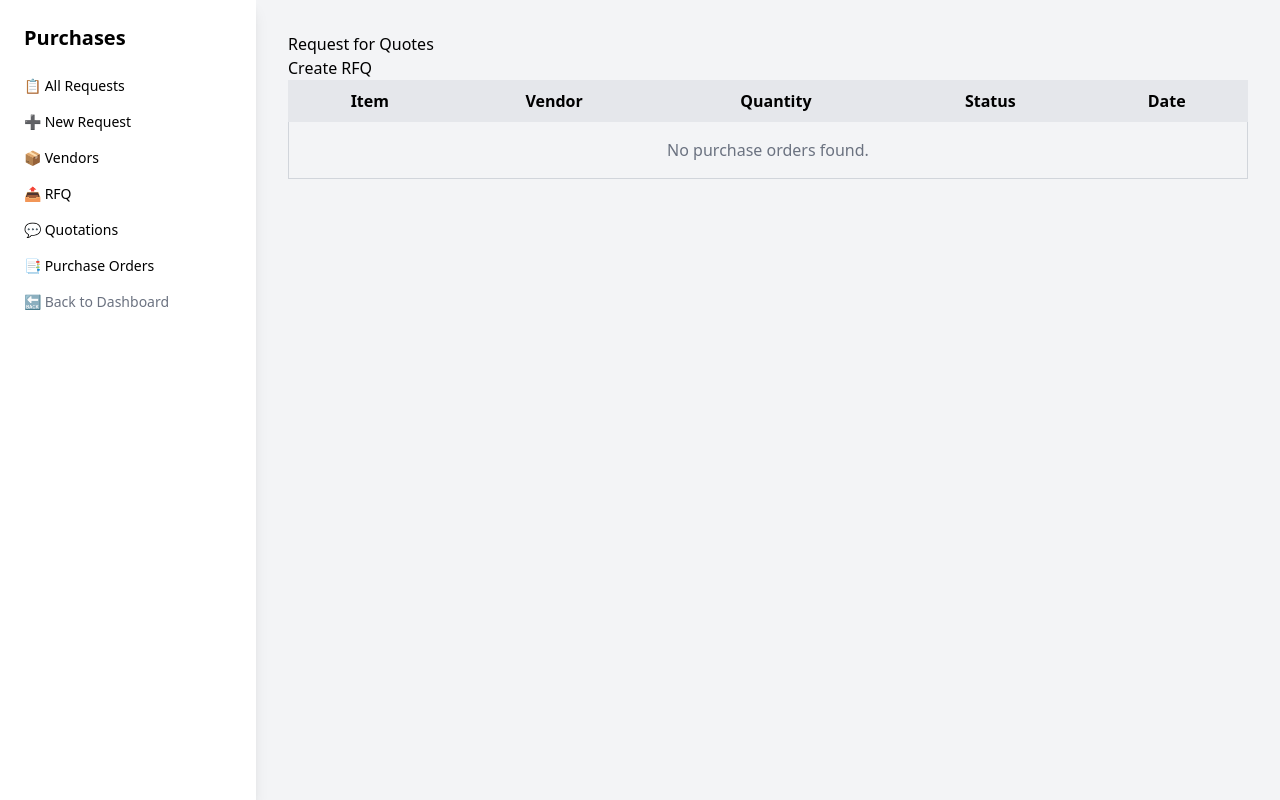
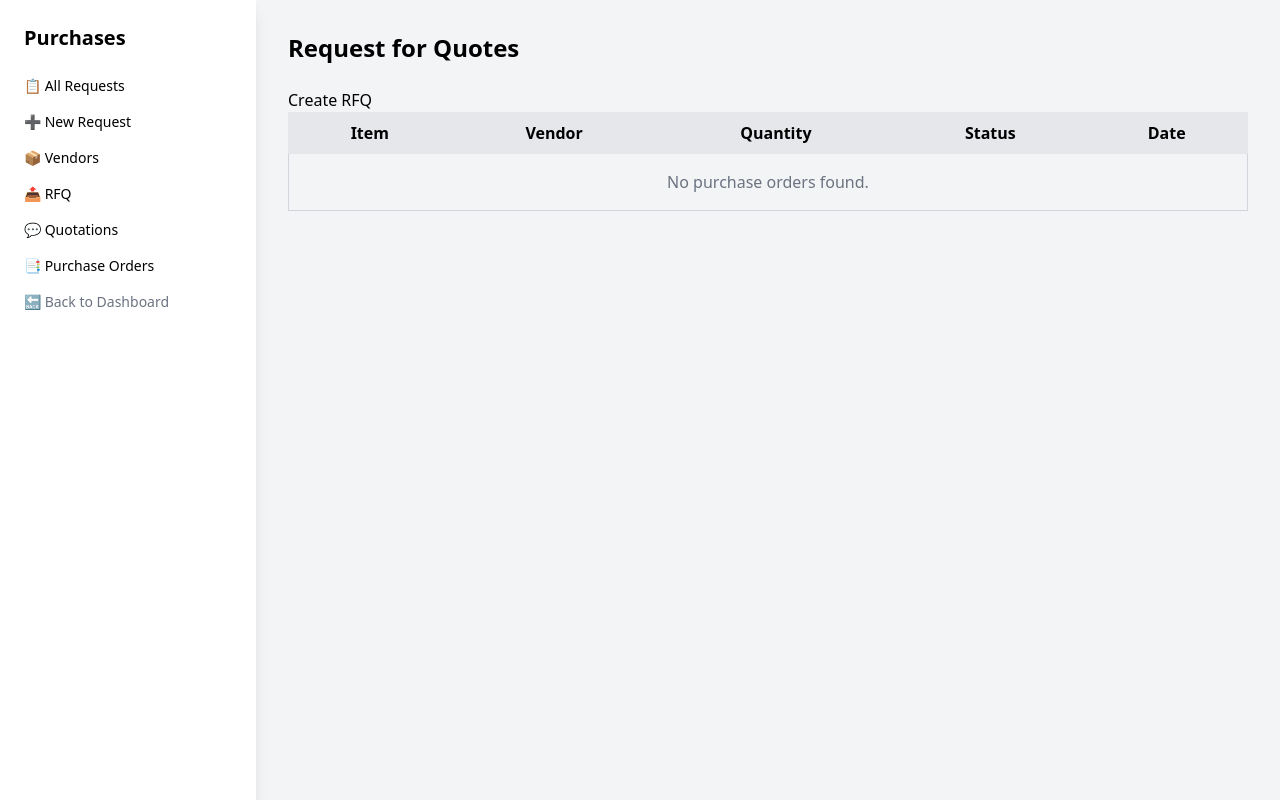
Before and after one commit to Anuoluwa-samuel/Django_erp, a Django app: page /purchases/rfq/ in a window 1280 px wide. Run offline with Django 5.2, Linux system fonts and the light colour scheme; the visitor is signed in with stand-in values (Sample User, id 1); data that the repository does not hold is empty.

Commit message:
Updated Changes

```diff
--- a/templates/purchases/rfq_list.html
+++ b/templates/purchases/rfq_list.html
@@ -4,7 +4,7 @@
 
 {% block content %}
 
-<h2>Request for Quotes</h2>
+ <h2 class="text-2xl font-bold mb-6">Request for Quotes</h2>
 <a href="{% url 'create_rfq' %}">Create RFQ</a>
 <table class="w-full table-auto border border-gray-300">
   <thead class="bg-gray-200">
```
